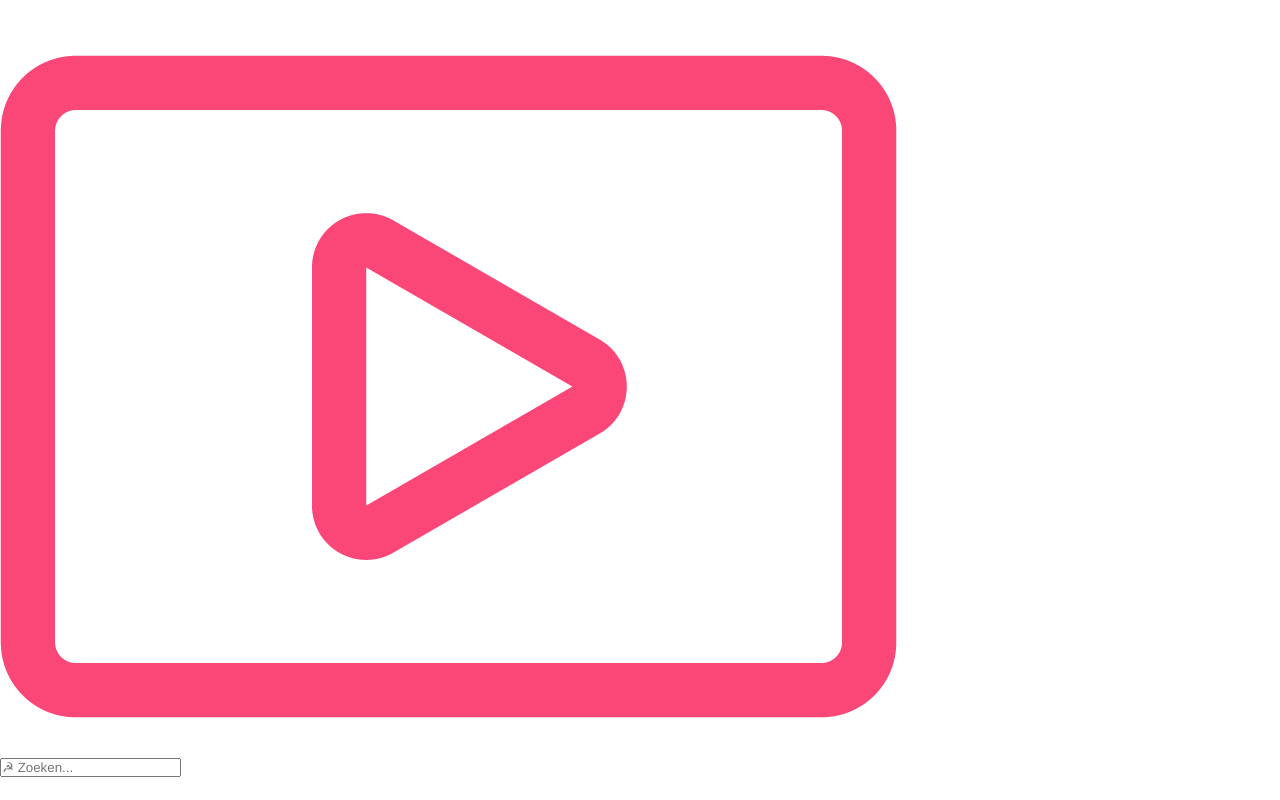
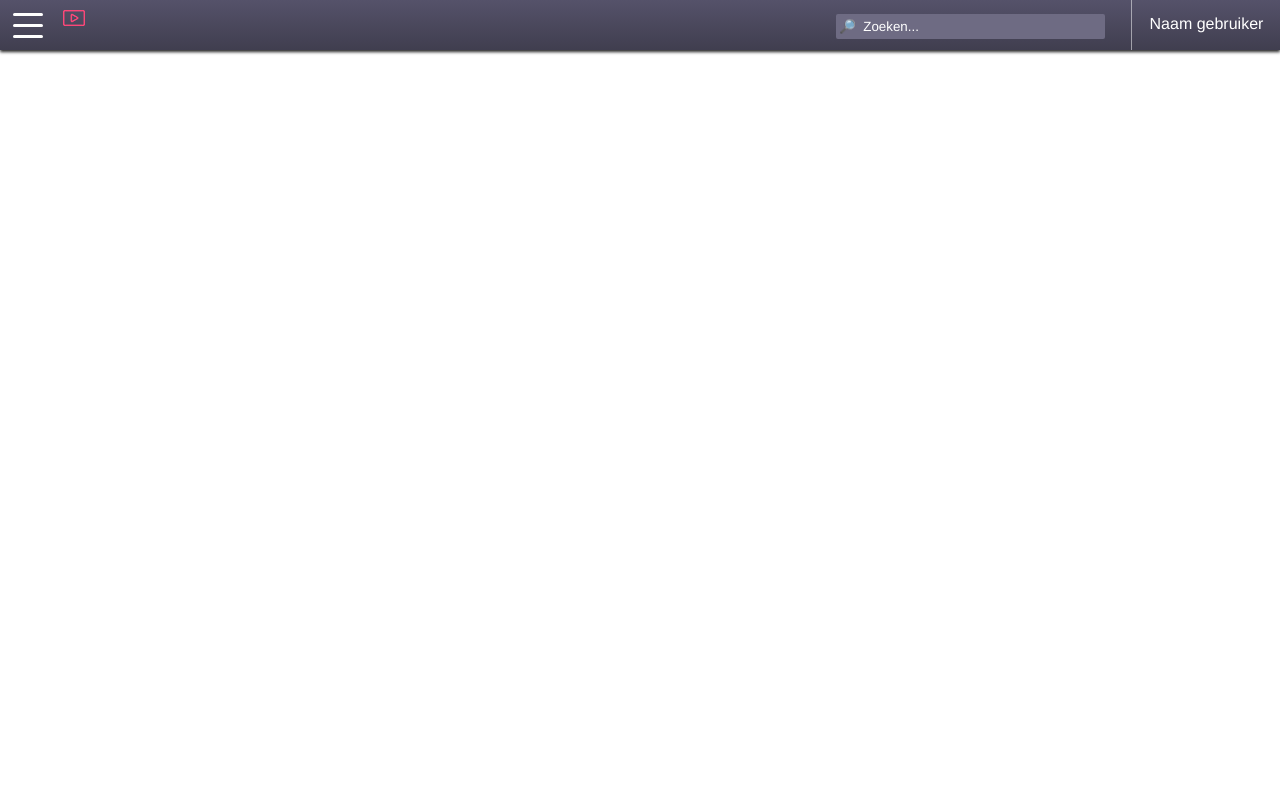
Before and after one commit to RubenKuilder/INF1E_Flick-Chill, a PHP site: page /header.php in a window 1280 px wide. Run offline with PHP 8.4, Linux system fonts and the light colour scheme.

Commit message:
header.php

```diff
--- a/assets/stylesheets/header.css
+++ b/assets/stylesheets/header.css
@@ -1,38 +1,109 @@
+/*main*/
+
 *{
   margin: 0%;
   padding: 0%;
   font-family: helvetica;
 }
+
 p{
     color: #ffffff;
 }
+
+ul{
+    list-style: none;
+}
+
+/*header*/
+
+.header{
+    background: linear-gradient(#55526a, #403e4f);
+    height: 50px;
+    width: 100%;
+    box-shadow: 0px 2px 3px #252525;
+}
+
 /*hamburger menu*/
+
 .menu{
-    margin-top: 15px;
-    margin-left: 15%;
-    height: 40px;
-    width: 2,7em;
+    margin-top: 5px;
+    margin-left: 1%;
+    float: left;
 }
+
 .bar1, .bar2, .bar3 {
-    width: 1.7em;
-    height: 2px;
+    width: 30px;
+    height: 3px;
     background-color: #ffffff;
     margin: 8px 0;
-    border-radius: 5px;
-    transition: 0.4s;
+    border-radius: 3px;
+    transition: 0.3s;
 }
+
 /*onclick*/
+
 .change .bar1 {
     -webkit-transform: rotate(-45deg) translate(-9px, 9px) ;
     transform: rotate(-45deg) translate(-9px, 9px) ;
 
 }
+
 .change .bar2 {
     opacity: 0;
 }
+
 .change .bar3 {
     -webkit-transform: rotate(45deg) translate(-9px, -9px) ;
     transform: rotate(45deg) translate(-9px, -9px) ;
-    margin-left: 0.4em;
-    margin-top: 13px;
+    margin-left: 1%;
+    margin-top: 11px;
 }
+
+/*logo*/
+
+.logo{
+    margin-top: 10px;
+    margin-left: 1.6%;
+    float: left;
+}
+
+/*searchbar*/
+.bar{
+    width: 21%;
+    margin-top: 14px;
+    float: right;
+    padding-left: 1%;
+}
+
+input[type=text]{
+    background-color: #6e6b83;
+    color: #ffffff;
+    width: 100%;
+    height: 25px;
+    padding: 3px;
+    border-radius: 2px;
+    border-style: none;
+    box-sizing: border-box;
+}
+
+::placeholder{
+    color: #ffffff;
+}
+
+.border{
+    margin-left: 2%;
+    margin-right: 1.4%;
+    height: 50px;
+    width: 1px;
+    background-color: #ffffff;
+    float: right;
+    opacity: 0.5;
+}
+
+/*user*/
+
+.user{
+    margin-top: 15px;
+    float: right;
+    margin-right: 1.3%;
+}
--- a/header.php
+++ b/header.php
@@ -1,8 +1,10 @@
 <!DOCTYPE html>
 <html lang="en">
     <head>
+        <meta name="viewport" content="width=device-width, initial-scale=1">
+        <link rel="stylesheet" href="https://fonts.googleapis.com/icon?family=Material+Icons">
         <link rel="stylesheet" type="text/css" href="assets/stylesheets/header.css">
-        <script>
+        <script> //hamburger menu script
             function ourFunction(x) {
                 x.classList.toggle("change");
             }
@@ -10,34 +12,36 @@
         <title> Flick N Chill</title>
     </head>
     <body>
-    <div class="head">
+    <!--begin body-->
+    <div class="header">
+        <!--begin header-->
         <ul>
-            <li class="left">
+            <li>
                 <div class="menu" onclick="ourFunction(this)">
                     <div class="bar1"></div>
                     <div class="bar2"></div>
                     <div class="bar3"></div>
                 </div>
             </li>
-            <li class="left">
+            <li>
                 <div class="logo">
-                    <img class="size" src="assets/images/logo.png" alt='Logo'>
+                    <img class="size" src="assets/images/logo_header.png" alt='Logo'>
                 </div>
             </li>
-            <li class="right">
+            <li>
+                <div class="user">
+                    <p>Naam gebruiker<p>
+                </div>
+            </li>
+            <li>
                 <div class="border">
                 </div>
             </li>
-            <li class="right">
-                <div class="user">
-                    <p>ourname<p>
+            <li>
+                <div class="bar">
+                    <input class="searchbar" type="text" name="searchbar" placeholder="&#x1F50E; &nbsp;Zoeken...">
                 </div>
             </li>
-            <li class="right">
-                <div class="bar">
-                    <input class="searchbar" type="text" name="searchbar" placeholder="&#9773; Zoeken...">
-                </div>
-            </li>
-
         </ul>
     </div>
+    <!--eind header-->
```
